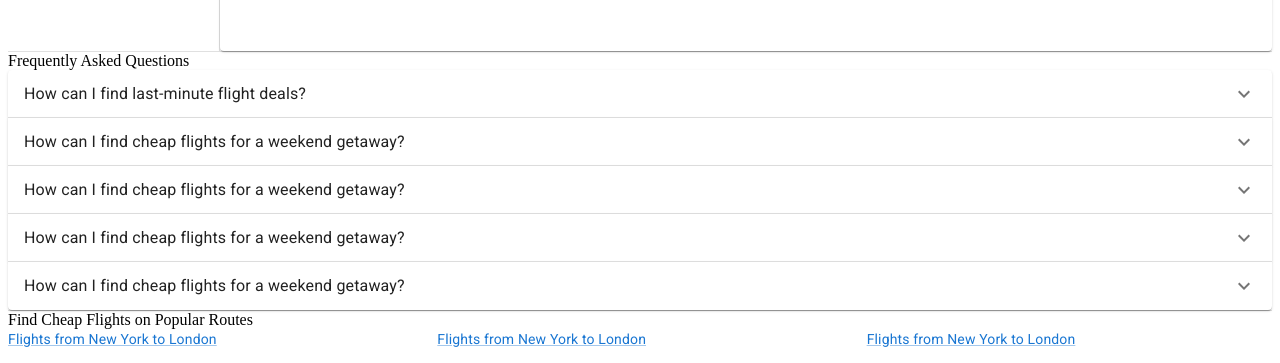
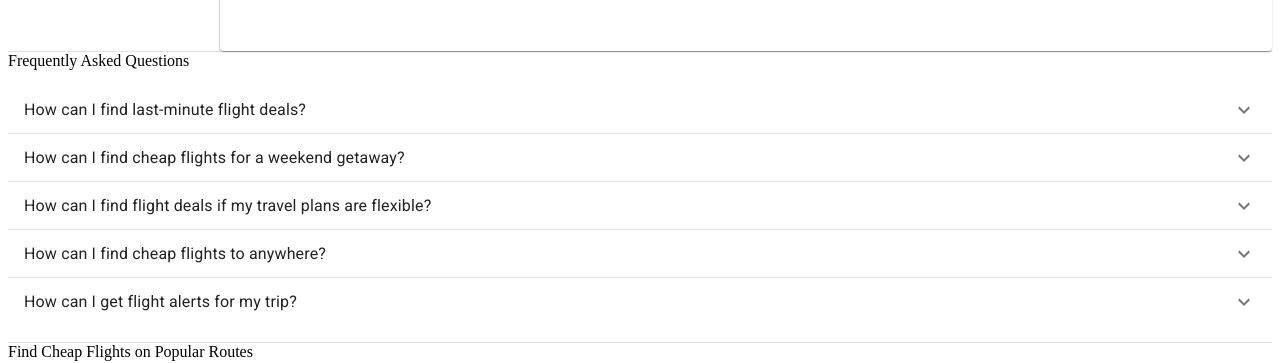
Before and after one commit to pedrobarriosp/copy-flight, a React (Vite) app: page / in a window 1280 px wide. Shown: the part 656-1019 px from the top of the page. Built offline with nearby package versions, Linux system fonts and the light colour scheme.

Commit message:
Implement styles to accordion

```diff
--- a/src/components/faq-accordion.jsx
+++ b/src/components/faq-accordion.jsx
@@ -3,13 +3,14 @@ import AccordionSummary from '@mui/material/AccordionSummary';
 import AccordionDetails from '@mui/material/AccordionDetails';
 import Typography from '@mui/material/Typography';
 import ExpandMoreIcon from '@mui/icons-material/ExpandMore';
+import { Box } from '@mui/material';
 
 const LOPEMIPSUM = "Lorem ipsum dolor sit amet, consectetur adipiscing elit. Suspendisse malesuada lacus ex, sit amet blandit leo lobortis eget."
 
 export default function FAQ_Accordion() {
   return (
-    <div>
-        <Accordion>
+    <Box sx={{my:2}}>
+        <Accordion disableGutters sx={{boxShadow:0}}>
             <AccordionSummary
                 expandIcon={<ExpandMoreIcon />}
                 aria-controls="faq1-content"
@@ -21,7 +22,7 @@ export default function FAQ_Accordion() {
                 {LOPEMIPSUM}
             </AccordionDetails>
         </Accordion>
-        <Accordion>
+        <Accordion disableGutters sx={{boxShadow:0}}>
             <AccordionSummary
                 expandIcon={<ExpandMoreIcon />}
                 aria-controls="faq2-content"
@@ -33,42 +34,42 @@ export default function FAQ_Accordion() {
                 {LOPEMIPSUM}
             </AccordionDetails>
         </Accordion>
-        <Accordion>
+        <Accordion disableGutters sx={{boxShadow:0}}>
             <AccordionSummary
                 expandIcon={<ExpandMoreIcon />}
                 aria-controls="faq3-content"
                 id="faq3-header"
             >
-                <Typography component="span">How can I find cheap flights for a weekend getaway?</Typography>
+                <Typography component="span">How can I find flight deals if my travel plans are flexible?</Typography>
             </AccordionSummary>
             <AccordionDetails>
                 {LOPEMIPSUM}
             </AccordionDetails>
         </Accordion>
-        <Accordion>
+        <Accordion disableGutters sx={{boxShadow:0}}>
             <AccordionSummary
                 expandIcon={<ExpandMoreIcon />}
                 aria-controls="faq4-content"
                 id="faq4-header"
             >
-                <Typography component="span">How can I find cheap flights for a weekend getaway?</Typography>
+                <Typography component="span">How can I find cheap flights to anywhere?</Typography>
             </AccordionSummary>
             <AccordionDetails>
                 {LOPEMIPSUM}
             </AccordionDetails>
         </Accordion>
-        <Accordion>
+        <Accordion disableGutters sx={{boxShadow:0}}>
             <AccordionSummary
                 expandIcon={<ExpandMoreIcon />}
                 aria-controls="faq5-content"
                 id="faq5-header"
             >
-                <Typography component="span">How can I find cheap flights for a weekend getaway?</Typography>
+                <Typography component="span">How can I get flight alerts for my trip?</Typography>
             </AccordionSummary>
             <AccordionDetails>
                 {LOPEMIPSUM}
             </AccordionDetails>
         </Accordion>
-    </div>
+    </Box>
   );
 }
```
